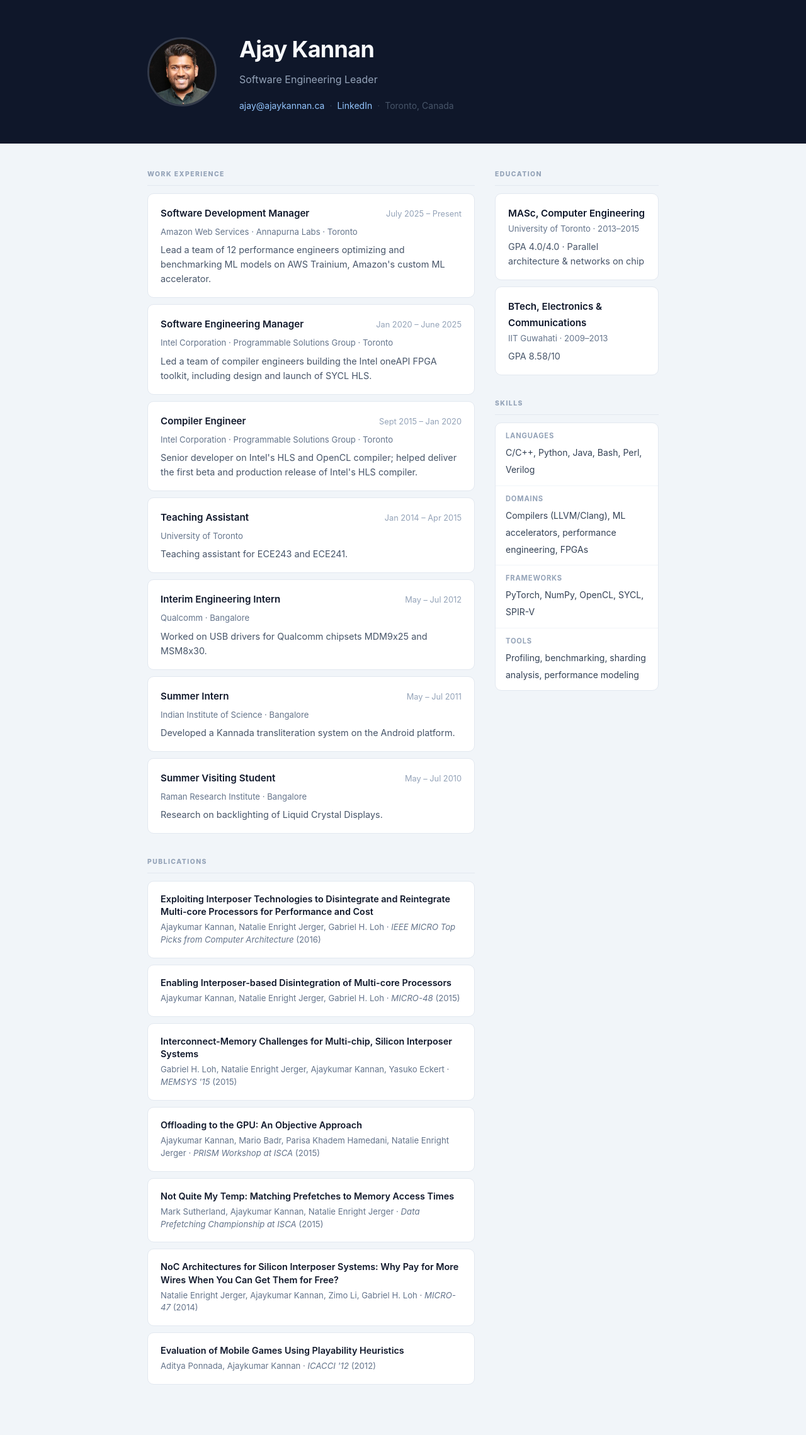
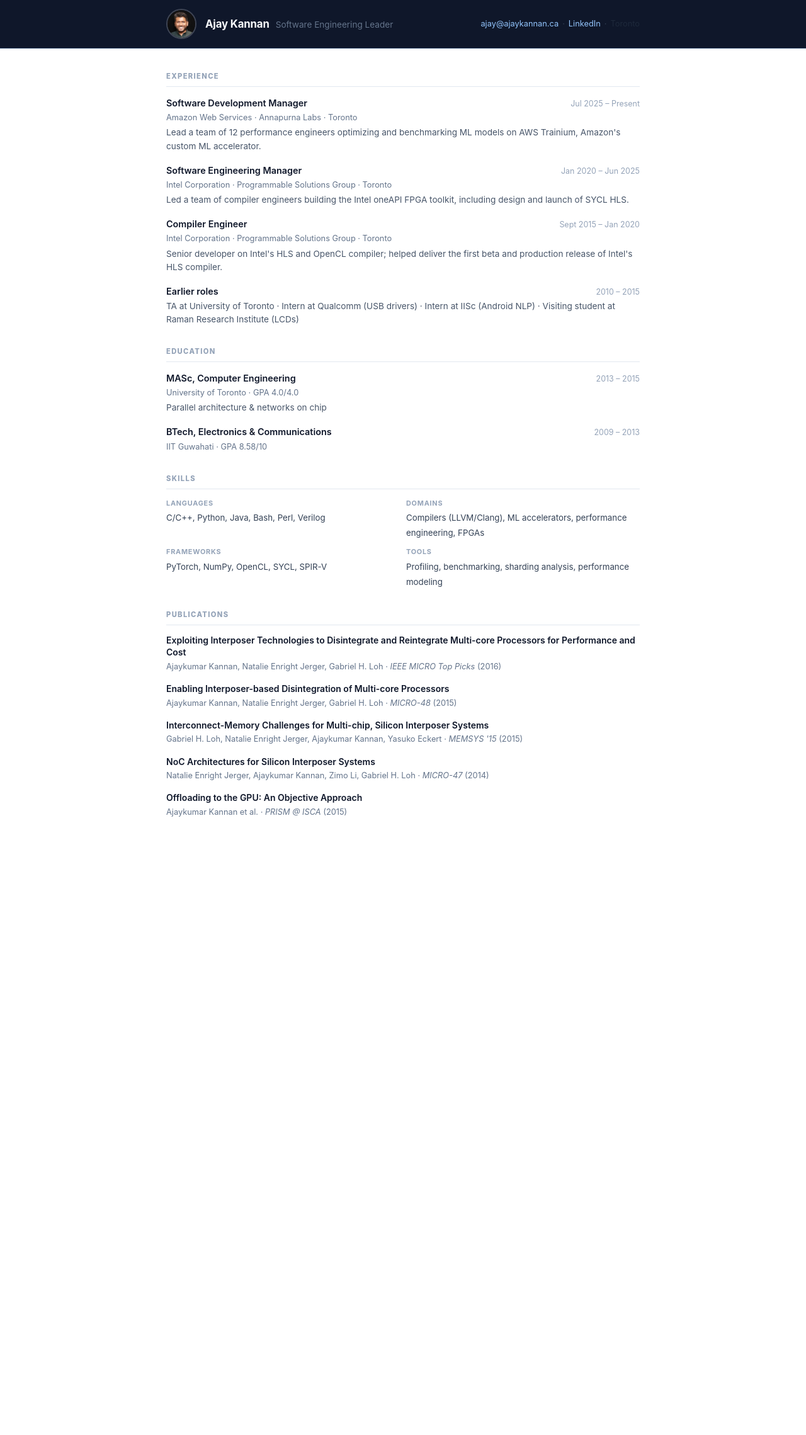
Before and after one commit to ajaykumarkannan/ajaykumarkannan.github.io, a Jekyll site: the page built from index.md, in a window 1280 px wide. Shown: the whole page at 63% size. Built offline with Jekyll 4.4.1, drawn with Linux system fonts in a browser that asks for light colours; after the commit the page ends 1395 px from its top, so only the background shows below that.

Commit message:
More updates

```diff
--- a/_layouts/default.html
+++ b/_layouts/default.html
@@ -14,14 +14,14 @@
       <img class="site-photo" src="{{ '/assets/images/ajay.jpg' | relative_url }}" alt="Ajay Kannan">
       <div class="header-text">
         <h1 class="site-name">Ajay Kannan</h1>
-        <p class="site-tagline">Software Engineering Leader</p>
-        <div class="header-links">
-          <a href="mailto:ajay@ajaykannan.ca">ajay@ajaykannan.ca</a>
-          <span class="divider">·</span>
-          <a href="https://www.linkedin.com/in/ajaykumarkannan/" target="_blank" rel="noopener">LinkedIn</a>
-          <span class="divider">·</span>
-          <span>Toronto, Canada</span>
-        </div>
+        <span class="site-tagline">Software Engineering Leader</span>
+      </div>
+      <div class="header-links">
+        <a href="mailto:ajay@ajaykannan.ca">ajay@ajaykannan.ca</a>
+        <span class="divider">·</span>
+        <a href="https://www.linkedin.com/in/ajaykumarkannan/" target="_blank" rel="noopener">LinkedIn</a>
+        <span class="divider">·</span>
+        <span>Toronto</span>
       </div>
     </div>
   </header>
--- a/assets/css/style.css
+++ b/assets/css/style.css
@@ -6,64 +6,67 @@
 
 body {
   font-family: -apple-system, BlinkMacSystemFont, 'Segoe UI', Roboto, 'Helvetica Neue', Arial, sans-serif;
-  background: #f1f5f9;
-  color: #334155;
-  line-height: 1.7;
-  font-size: 16px;
+  background: #fff;
+  color: #1e293b;
+  line-height: 1.6;
+  font-size: 15px;
 }
 
 .container {
-  max-width: 860px;
+  max-width: 800px;
   margin: 0 auto;
   padding: 0 24px;
 }
 
-/* ── Header ── */
+/* ── Top bar ── */
 .site-header {
   background: #0f172a;
-  padding: 48px 0;
+  border-bottom: 1px solid #1e3a5f;
+  padding: 14px 0;
 }
 
 .header-inner {
   display: flex;
   align-items: center;
-  gap: 36px;
+  gap: 14px;
 }
 
 .site-photo {
-  width: 110px;
-  height: 110px;
+  width: 48px;
+  height: 48px;
   border-radius: 50%;
   object-fit: cover;
   object-position: center top;
-  border: 3px solid rgba(255, 255, 255, 0.15);
+  border: 2px solid rgba(255,255,255,0.2);
   flex-shrink: 0;
 }
 
 .header-text {
   flex: 1;
+  display: flex;
+  align-items: baseline;
+  gap: 10px;
+  flex-wrap: wrap;
 }
 
 .site-name {
-  font-size: 2.25rem;
+  font-size: 1.05rem;
   font-weight: 700;
   color: #f8fafc;
-  letter-spacing: -0.02em;
-  margin-bottom: 4px;
+  letter-spacing: -0.01em;
 }
 
 .site-tagline {
-  color: #94a3b8;
-  font-size: 1rem;
-  margin-bottom: 16px;
+  color: #64748b;
+  font-size: 0.85rem;
 }
 
 .header-links {
   display: flex;
   align-items: center;
-  flex-wrap: wrap;
-  gap: 8px;
-  font-size: 0.875rem;
+  gap: 6px;
+  font-size: 0.8rem;
+  margin-left: auto;
 }
 
 .header-links a {
@@ -76,56 +79,34 @@ body {
   text-decoration: underline;
 }
 
-.header-links span {
-  color: #475569;
+.header-links .divider {
+  color: #334155;
 }
 
-.divider {
-  color: #334155 !important;
+/* ── Content ── */
+.site-content {
+  padding: 36px 0 64px;
 }
 
-/* ── Main layout: two columns ── */
-.site-content {
-  padding: 40px 0 80px;
+/* ── Sections ── */
+.section {
+  margin-bottom: 32px;
 }
 
-.resume-grid {
-  display: grid;
-  grid-template-columns: 1fr 260px;
-  gap: 32px;
-  align-items: start;
-}
-
-.resume-main {}
-.resume-sidebar {}
-
-/* ── Section headings ── */
-.section-label {
-  font-size: 0.65rem;
+.section-title {
+  font-size: 0.7rem;
   font-weight: 800;
   text-transform: uppercase;
-  letter-spacing: 0.14em;
+  letter-spacing: 0.12em;
   color: #94a3b8;
-  margin-bottom: 12px;
-  padding-bottom: 8px;
+  margin-bottom: 14px;
+  padding-bottom: 6px;
   border-bottom: 1px solid #e2e8f0;
 }
 
-.section {
-  margin-bottom: 36px;
-}
-
-.section:last-child {
-  margin-bottom: 0;
-}
-
-/* ── Entry cards ── */
+/* ── Entries ── */
 .entry {
-  background: #fff;
-  border: 1px solid #e2e8f0;
-  border-radius: 10px;
-  padding: 18px 20px;
-  margin-bottom: 10px;
+  margin-bottom: 16px;
 }
 
 .entry:last-child {
@@ -138,78 +119,70 @@ body {
   align-items: baseline;
   flex-wrap: wrap;
   gap: 4px;
-  margin-bottom: 5px;
+  margin-bottom: 2px;
 }
 
 .entry-title {
   color: #0f172a;
-  font-size: 0.95rem;
+  font-size: 0.9rem;
   font-weight: 600;
 }
 
 .entry-meta {
   color: #94a3b8;
-  font-size: 0.8rem;
+  font-size: 0.78rem;
   white-space: nowrap;
 }
 
 .entry-sub {
   color: #64748b;
-  font-size: 0.825rem;
-  margin-bottom: 6px;
+  font-size: 0.8rem;
+  margin-bottom: 3px;
 }
 
 .entry-desc {
   color: #475569;
-  font-size: 0.9rem;
-  line-height: 1.6;
+  font-size: 0.85rem;
+  line-height: 1.55;
 }
 
-/* ── Skills (sidebar) ── */
+/* ── Skills ── */
 .skills {
-  background: #fff;
-  border: 1px solid #e2e8f0;
-  border-radius: 10px;
-  overflow: hidden;
+  display: grid;
+  grid-template-columns: repeat(2, 1fr);
+  gap: 10px;
 }
 
-.skill-row {
-  padding: 11px 16px;
-  border-bottom: 1px solid #f1f5f9;
-}
-
-.skill-row:last-child {
-  border-bottom: none;
-}
+.skill-row {}
 
 .skill-label {
   color: #94a3b8;
-  font-size: 0.7rem;
+  font-size: 0.68rem;
   font-weight: 700;
   text-transform: uppercase;
   letter-spacing: 0.07em;
   display: block;
-  margin-bottom: 3px;
+  margin-bottom: 2px;
 }
 
 .skill-value {
   color: #334155;
-  font-size: 0.875rem;
+  font-size: 0.83rem;
   line-height: 1.5;
 }
 
 /* ── Publications ── */
 .pub-title {
   color: #0f172a;
-  font-size: 0.9rem;
+  font-size: 0.875rem;
   font-weight: 600;
   line-height: 1.4;
-  margin-bottom: 5px;
+  margin-bottom: 3px;
 }
 
 .pub-meta {
   color: #64748b;
-  font-size: 0.825rem;
+  font-size: 0.8rem;
   line-height: 1.5;
 }
 
@@ -224,18 +197,16 @@ a:hover {
 }
 
 /* ── Responsive ── */
-@media (max-width: 640px) {
+@media (max-width: 600px) {
   .header-inner {
-    flex-direction: column;
-    text-align: center;
-    gap: 20px;
+    gap: 10px;
   }
 
   .header-links {
-    justify-content: center;
+    display: none;
   }
 
-  .resume-grid {
+  .skills {
     grid-template-columns: 1fr;
   }
 }
--- a/index.md
+++ b/index.md
@@ -3,20 +3,17 @@ layout: default
 title: Ajay Kannan
 ---
 
-<div class="resume-grid">
-<div class="resume-main">
-
 <div class="section">
-<div class="section-label">Work Experience</div>
+<div class="section-title">Experience</div>
 
 <div class="entry">
-<div class="entry-header"><span class="entry-title">Software Development Manager</span><span class="entry-meta">July 2025 – Present</span></div>
+<div class="entry-header"><span class="entry-title">Software Development Manager</span><span class="entry-meta">Jul 2025 – Present</span></div>
 <div class="entry-sub">Amazon Web Services &middot; Annapurna Labs &middot; Toronto</div>
 <div class="entry-desc">Lead a team of 12 performance engineers optimizing and benchmarking ML models on AWS Trainium, Amazon's custom ML accelerator.</div>
 </div>
 
 <div class="entry">
-<div class="entry-header"><span class="entry-title">Software Engineering Manager</span><span class="entry-meta">Jan 2020 – June 2025</span></div>
+<div class="entry-header"><span class="entry-title">Software Engineering Manager</span><span class="entry-meta">Jan 2020 – Jun 2025</span></div>
 <div class="entry-sub">Intel Corporation &middot; Programmable Solutions Group &middot; Toronto</div>
 <div class="entry-desc">Led a team of compiler engineers building the Intel oneAPI FPGA toolkit, including design and launch of SYCL HLS.</div>
 </div>
@@ -28,36 +25,44 @@ title: Ajay Kannan
 </div>
 
 <div class="entry">
-<div class="entry-header"><span class="entry-title">Teaching Assistant</span><span class="entry-meta">Jan 2014 – Apr 2015</span></div>
-<div class="entry-sub">University of Toronto</div>
-<div class="entry-desc">Teaching assistant for ECE243 and ECE241.</div>
+<div class="entry-header"><span class="entry-title">Earlier roles</span><span class="entry-meta">2010 – 2015</span></div>
+<div class="entry-desc">TA at University of Toronto &middot; Intern at Qualcomm (USB drivers) &middot; Intern at IISc (Android NLP) &middot; Visiting student at Raman Research Institute (LCDs)</div>
+</div>
+
+</div>
+
+<div class="section">
+<div class="section-title">Education</div>
+
+<div class="entry">
+<div class="entry-header"><span class="entry-title">MASc, Computer Engineering</span><span class="entry-meta">2013 – 2015</span></div>
+<div class="entry-sub">University of Toronto &middot; GPA 4.0/4.0</div>
+<div class="entry-desc">Parallel architecture &amp; networks on chip</div>
 </div>
 
 <div class="entry">
-<div class="entry-header"><span class="entry-title">Interim Engineering Intern</span><span class="entry-meta">May – Jul 2012</span></div>
-<div class="entry-sub">Qualcomm &middot; Bangalore</div>
-<div class="entry-desc">Worked on USB drivers for Qualcomm chipsets MDM9x25 and MSM8x30.</div>
+<div class="entry-header"><span class="entry-title">BTech, Electronics &amp; Communications</span><span class="entry-meta">2009 – 2013</span></div>
+<div class="entry-sub">IIT Guwahati &middot; GPA 8.58/10</div>
 </div>
 
-<div class="entry">
-<div class="entry-header"><span class="entry-title">Summer Intern</span><span class="entry-meta">May – Jul 2011</span></div>
-<div class="entry-sub">Indian Institute of Science &middot; Bangalore</div>
-<div class="entry-desc">Developed a Kannada transliteration system on the Android platform.</div>
 </div>
 
-<div class="entry">
-<div class="entry-header"><span class="entry-title">Summer Visiting Student</span><span class="entry-meta">May – Jul 2010</span></div>
-<div class="entry-sub">Raman Research Institute &middot; Bangalore</div>
-<div class="entry-desc">Research on backlighting of Liquid Crystal Displays.</div>
+<div class="section">
+<div class="section-title">Skills</div>
+<div class="skills">
+<div class="skill-row"><span class="skill-label">Languages</span><span class="skill-value">C/C++, Python, Java, Bash, Perl, Verilog</span></div>
+<div class="skill-row"><span class="skill-label">Domains</span><span class="skill-value">Compilers (LLVM/Clang), ML accelerators, performance engineering, FPGAs</span></div>
+<div class="skill-row"><span class="skill-label">Frameworks</span><span class="skill-value">PyTorch, NumPy, OpenCL, SYCL, SPIR-V</span></div>
+<div class="skill-row"><span class="skill-label">Tools</span><span class="skill-value">Profiling, benchmarking, sharding analysis, performance modeling</span></div>
 </div>
 </div>
 
 <div class="section">
-<div class="section-label">Publications</div>
+<div class="section-title">Publications</div>
 
 <div class="entry">
 <div class="pub-title">Exploiting Interposer Technologies to Disintegrate and Reintegrate Multi-core Processors for Performance and Cost</div>
-<div class="pub-meta">Ajaykumar Kannan, Natalie Enright Jerger, Gabriel H. Loh &middot; <em>IEEE MICRO Top Picks from Computer Architecture</em> (2016)</div>
+<div class="pub-meta">Ajaykumar Kannan, Natalie Enright Jerger, Gabriel H. Loh &middot; <em>IEEE MICRO Top Picks</em> (2016)</div>
 </div>
 
 <div class="entry">
@@ -71,54 +76,13 @@ title: Ajay Kannan
 </div>
 
 <div class="entry">
-<div class="pub-title">Offloading to the GPU: An Objective Approach</div>
-<div class="pub-meta">Ajaykumar Kannan, Mario Badr, Parisa Khadem Hamedani, Natalie Enright Jerger &middot; <em>PRISM Workshop at ISCA</em> (2015)</div>
-</div>
-
-<div class="entry">
-<div class="pub-title">Not Quite My Temp: Matching Prefetches to Memory Access Times</div>
-<div class="pub-meta">Mark Sutherland, Ajaykumar Kannan, Natalie Enright Jerger &middot; <em>Data Prefetching Championship at ISCA</em> (2015)</div>
-</div>
-
-<div class="entry">
-<div class="pub-title">NoC Architectures for Silicon Interposer Systems: Why Pay for More Wires When You Can Get Them for Free?</div>
+<div class="pub-title">NoC Architectures for Silicon Interposer Systems</div>
 <div class="pub-meta">Natalie Enright Jerger, Ajaykumar Kannan, Zimo Li, Gabriel H. Loh &middot; <em>MICRO-47</em> (2014)</div>
 </div>
 
 <div class="entry">
-<div class="pub-title">Evaluation of Mobile Games Using Playability Heuristics</div>
-<div class="pub-meta">Aditya Ponnada, Ajaykumar Kannan &middot; <em>ICACCI '12</em> (2012)</div>
-</div>
+<div class="pub-title">Offloading to the GPU: An Objective Approach</div>
+<div class="pub-meta">Ajaykumar Kannan et al. &middot; <em>PRISM @ ISCA</em> (2015)</div>
 </div>
 
-</div><!-- end resume-main -->
-<div class="resume-sidebar">
-
-<div class="section">
-<div class="section-label">Education</div>
-
-<div class="entry">
-<div class="entry-title">MASc, Computer Engineering</div>
-<div class="entry-sub">University of Toronto &middot; 2013–2015</div>
-<div class="entry-desc">GPA 4.0/4.0 &middot; Parallel architecture &amp; networks on chip</div>
 </div>
-
-<div class="entry">
-<div class="entry-title">BTech, Electronics &amp; Communications</div>
-<div class="entry-sub">IIT Guwahati &middot; 2009–2013</div>
-<div class="entry-desc">GPA 8.58/10</div>
-</div>
-</div>
-
-<div class="section">
-<div class="section-label">Skills</div>
-<div class="skills">
-<div class="skill-row"><span class="skill-label">Languages</span><span class="skill-value">C/C++, Python, Java, Bash, Perl, Verilog</span></div>
-<div class="skill-row"><span class="skill-label">Domains</span><span class="skill-value">Compilers (LLVM/Clang), ML accelerators, performance engineering, FPGAs</span></div>
-<div class="skill-row"><span class="skill-label">Frameworks</span><span class="skill-value">PyTorch, NumPy, OpenCL, SYCL, SPIR-V</span></div>
-<div class="skill-row"><span class="skill-label">Tools</span><span class="skill-value">Profiling, benchmarking, sharding analysis, performance modeling</span></div>
-</div>
-</div>
-
-</div><!-- end resume-sidebar -->
-</div><!-- end resume-grid -->
```
